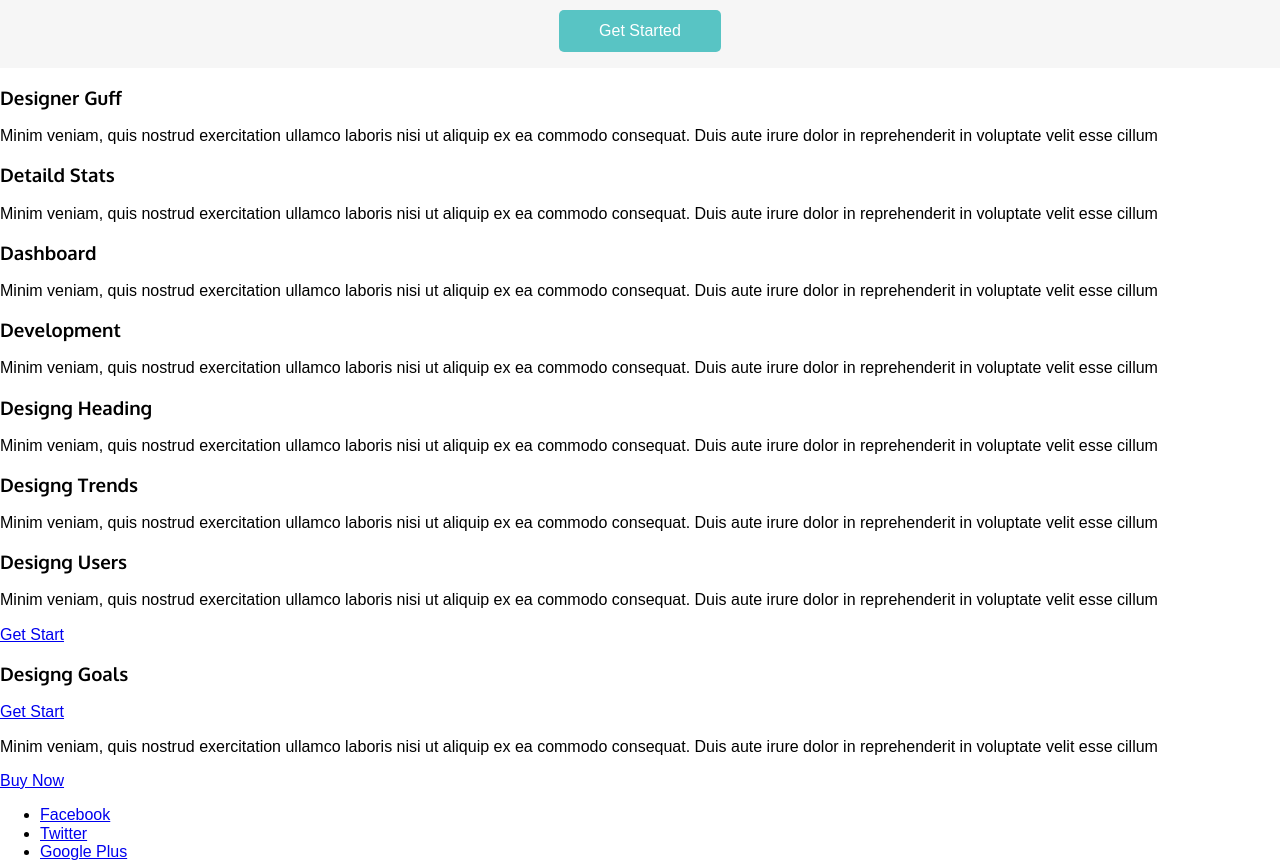
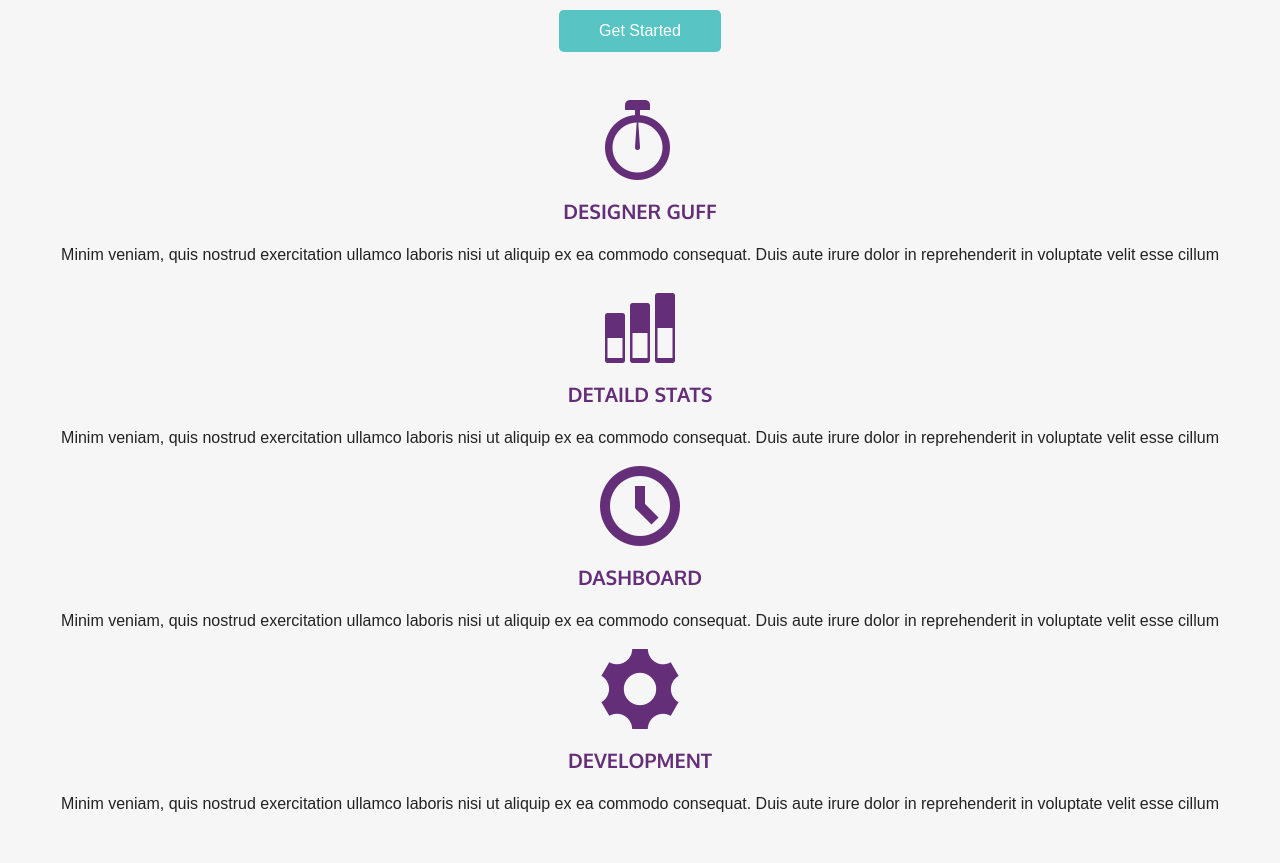
Before and after one commit to jrquadros/responsive-project, a plain HTML site: page index.html in a window 1280 px wide. Shown: the part 430-1293 px from the top of the page. Drawn offline with Linux system fonts and the light colour scheme; files whose address does not match are found by name.

Commit message:
classes of second section

```diff
--- a/index.html
+++ b/index.html
@@ -6,6 +6,7 @@
     <link href='http://fonts.googleapis.com/css?family=Oxygen:400,300,700' rel='stylesheet' type='text/css'>
     <link rel="stylesheet" href="css/normalize.css">
     <link rel="stylesheet" href="css/main.css">
+    <link rel="stylesheet" href="icomoon/style.css">
 </head>
 
 <body>
@@ -32,16 +33,18 @@
         <a href="" class="button">Get Started</a>
     </section>
 
-    <section>
+    <section class="middle-content">
         <article>
-            <h3>Designer Guff</h3>
+            <span class="icon-stopwatch"></span>
+            <h3 class="middle-content-title">Designer Guff</h3>
             <p>Minim veniam, quis nostrud exercitation
             ullamco laboris nisi ut aliquip ex ea commodo consequat. Duis aute irure dolor
             in reprehenderit in voluptate velit esse cillum</p>
         </article>
 
         <article>
-                <h3>Detaild Stats</h3>
+                <span class="icon-stats-bars2"></span>
+                <h3 class="middle-content-title">Detaild Stats</h3>
                 <p>Minim veniam, quis nostrud exercitation
                 ullamco laboris nisi ut aliquip ex ea commodo
                 consequat. Duis aute irure dolor in reprehenderit
@@ -49,7 +52,8 @@
         </article>
 
         <article>
-                <h3>Dashboard</h3>
+                <span class="icon-clock"></span>
+                <h3 class="middle-content-title">Dashboard</h3>
                 <p>Minim veniam, quis nostrud exercitation ullamco
                     laboris nisi ut aliquip ex ea commodo consequat.
                     Duis aute irure dolor in reprehenderit in voluptate
@@ -57,7 +61,8 @@
         </article>
 
         <article>
-                <h3>Development</h3>
+                <span class="icon-cog"></span>
+                <h3 class="middle-content-title">Development</h3>
                 <p>Minim veniam, quis nostrud exercitation ullamco
                     laboris nisi ut aliquip ex ea commodo consequat.
                     Duis aute irure dolor in reprehenderit in voluptate
```
